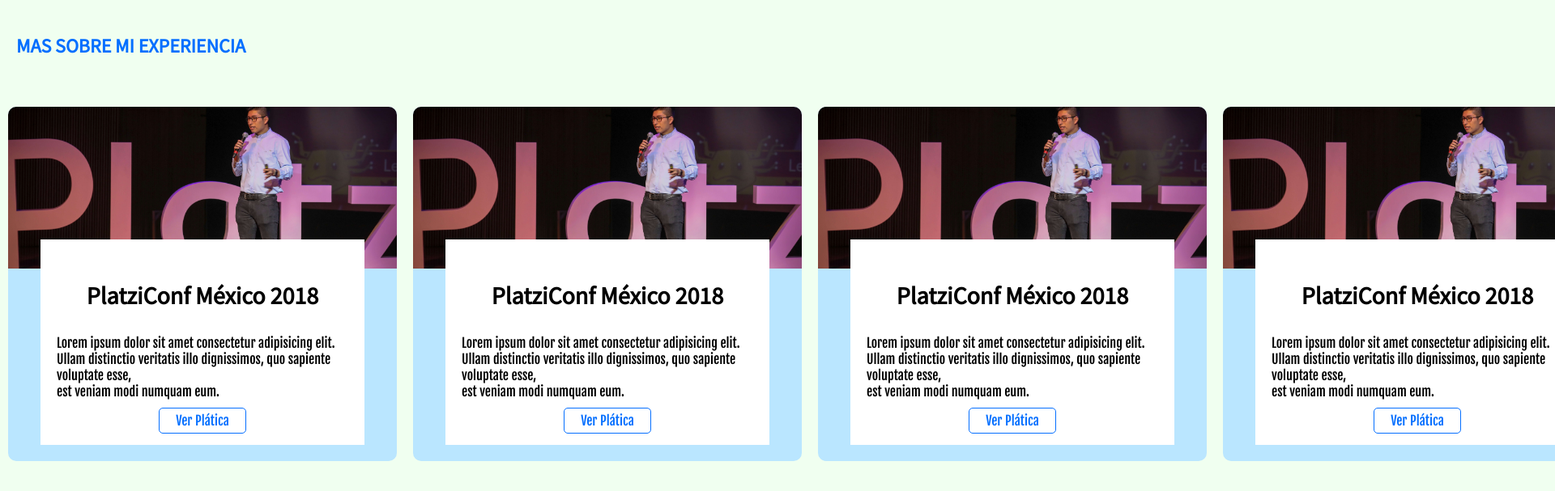
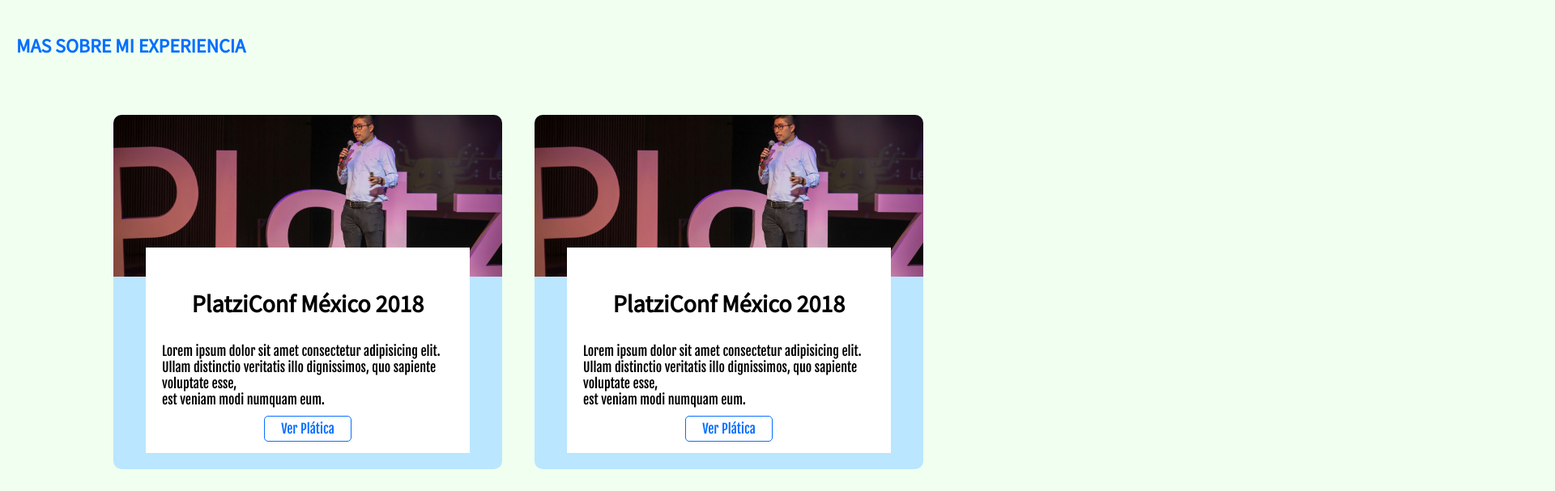
Before and after one commit to ranelDev/portfolio-platzi, a plain HTML site: page index.html in a window 1280 px wide. Shown: the part 1760-2367 px from the top of the page at 81% size, 1920 px wide, since content can reach past the window. Drawn offline with Linux system fonts and the light colour scheme.

Commit message:
se estilizo seccion event con flex-wrap

```diff
--- a/styles.css
+++ b/styles.css
@@ -113,10 +113,11 @@ h1 strong{
 }
 .event-container {
     display: flex;
-
+    flex-wrap: wrap;
+    justify-content: center;
 }
 .event {
-    margin: 10px;
+    margin: 20px;
     width: 480px;
     border-radius: 10px;
     overflow: hidden;
@@ -125,6 +126,7 @@ h1 strong{
     flex-shrink: 0;
     /* ocupan el tamaño definido */
     background: #bae6ff;
+
 }
 .event-img{
     width: 480px;
```
